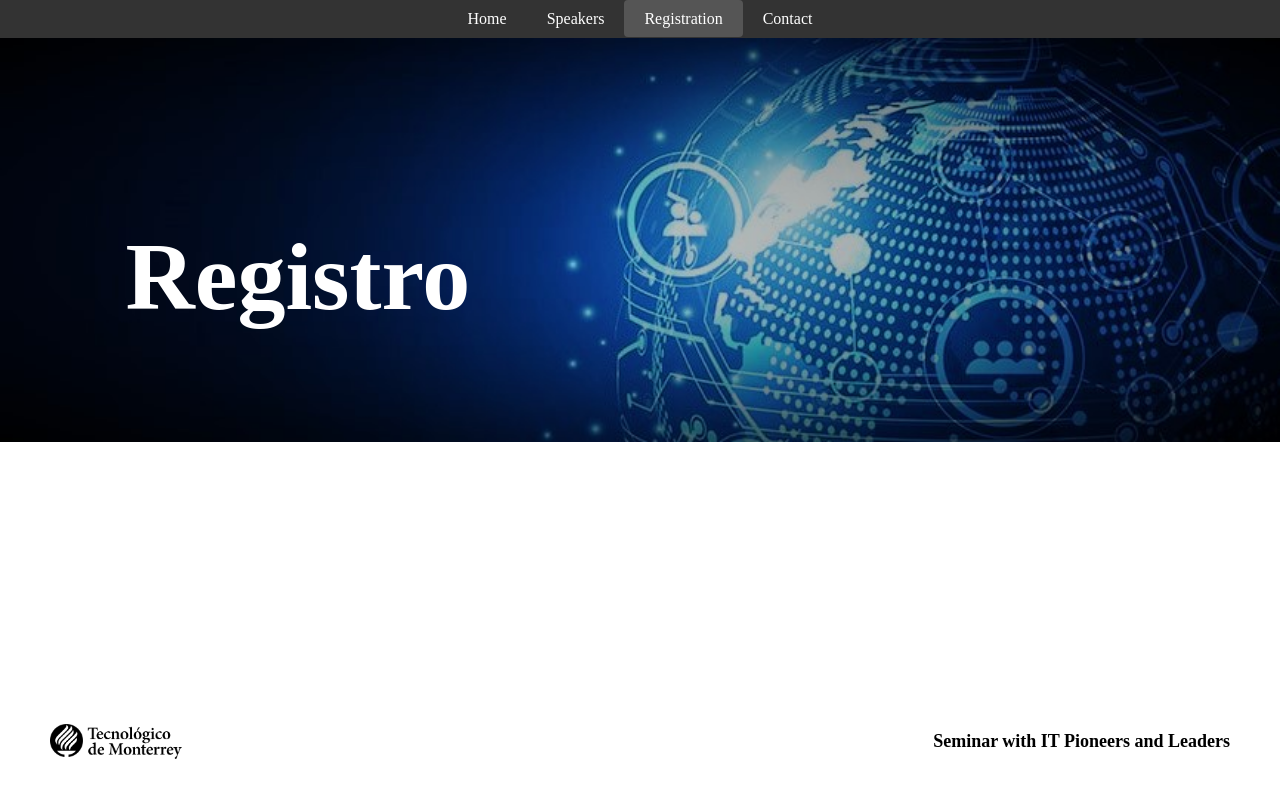
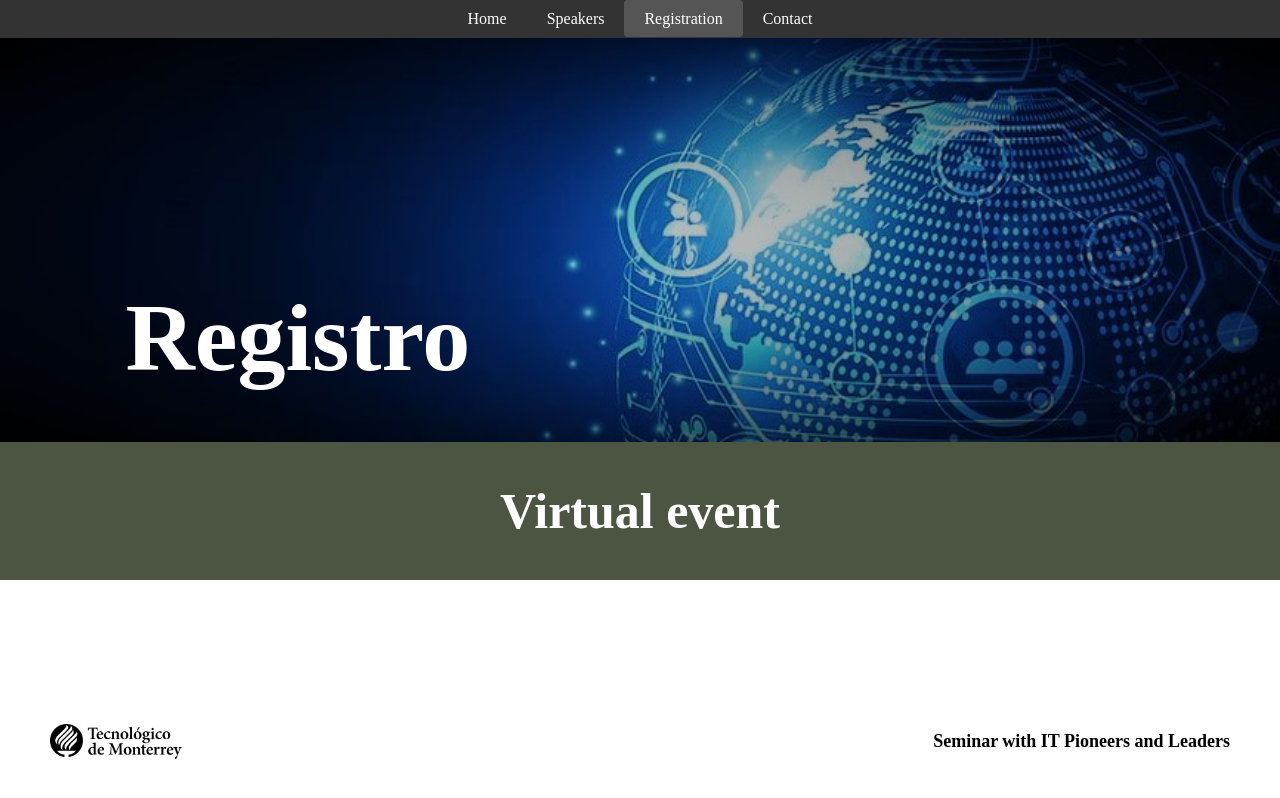
Before and after one commit to PatoVW02/swit, a React (Create React App) app: page /registration in a window 1280 px wide. Built offline with nearby package versions, Linux system fonts and the light colour scheme.

Commit message:
Avance en la pagina de registro
Avance en la pagina de registro

```diff
--- a/src/layout/footer/footer.css
+++ b/src/layout/footer/footer.css
@@ -14,11 +14,11 @@
     display: block;
   }
 
-  .izquierda {
+  .left {
     text-align: left;
   }
 
-  .derecha {
+  .right {
     text-align: right;
     white-space: nowrap;
     font-size: 18px;
--- a/src/layout/footer/index.js
+++ b/src/layout/footer/index.js
@@ -5,10 +5,10 @@ import ITESM from "../../assets/ITESM.png"
 const Footer = () => {
     return (
         <footer className="Footer">
-            <div className="izquierda">
+            <div className="left">
                 <img src={ITESM} alt="Imagen de derechos reservados" className="imagen-footer" />
             </div>
-            <div className="derecha">
+            <div className="right">
                 <p>Seminar with IT Pioneers and Leaders</p>
             </div>
     </footer>
--- a/src/views/registration/Registration.css
+++ b/src/views/registration/Registration.css
@@ -1,15 +1,17 @@
-.contenedor {
+.container {
     position: relative;
     width: 100%;
     max-width: 100%;
   }
 
-  .imagen-fondo {
+  .background-image {
+    display: block;
     width: 100%;
     height: auto;
   }
 
-  .RegistrationTitle{
+  .registration-title{
+    margin: 0;
     position: absolute;
     bottom: 160px;
     left: 9.8%;
@@ -23,3 +25,13 @@
     font-weight: 800;
     line-height: normal;
 }
+
+.welcome-rectangle {
+  background-color: #4c5442;
+  width: 100%;
+  text-align: center;
+  color: white;
+  font-size: 50px;
+  font-weight: 700;
+  padding: 40px 0;
+}
--- a/src/views/registration/Registration.js
+++ b/src/views/registration/Registration.js
@@ -3,9 +3,12 @@ import "./Registration.css";
 
 const Registration = () => {
   return (
-    <div className="contenedor">
-      <img src={tech} alt="Imagen de bienvenida" className="imagen-fondo" />
-      <h1 className="RegistrationTitle">Registro</h1>
+    <div>
+      <div className="container">
+        <img src={tech} alt="Imagen de tecnología" className="background-image" />
+        <h1 className="registration-title">Registro</h1>
+      </div>
+      <div className="welcome-rectangle">Virtual event</div>
     </div>
   );
 };
```
